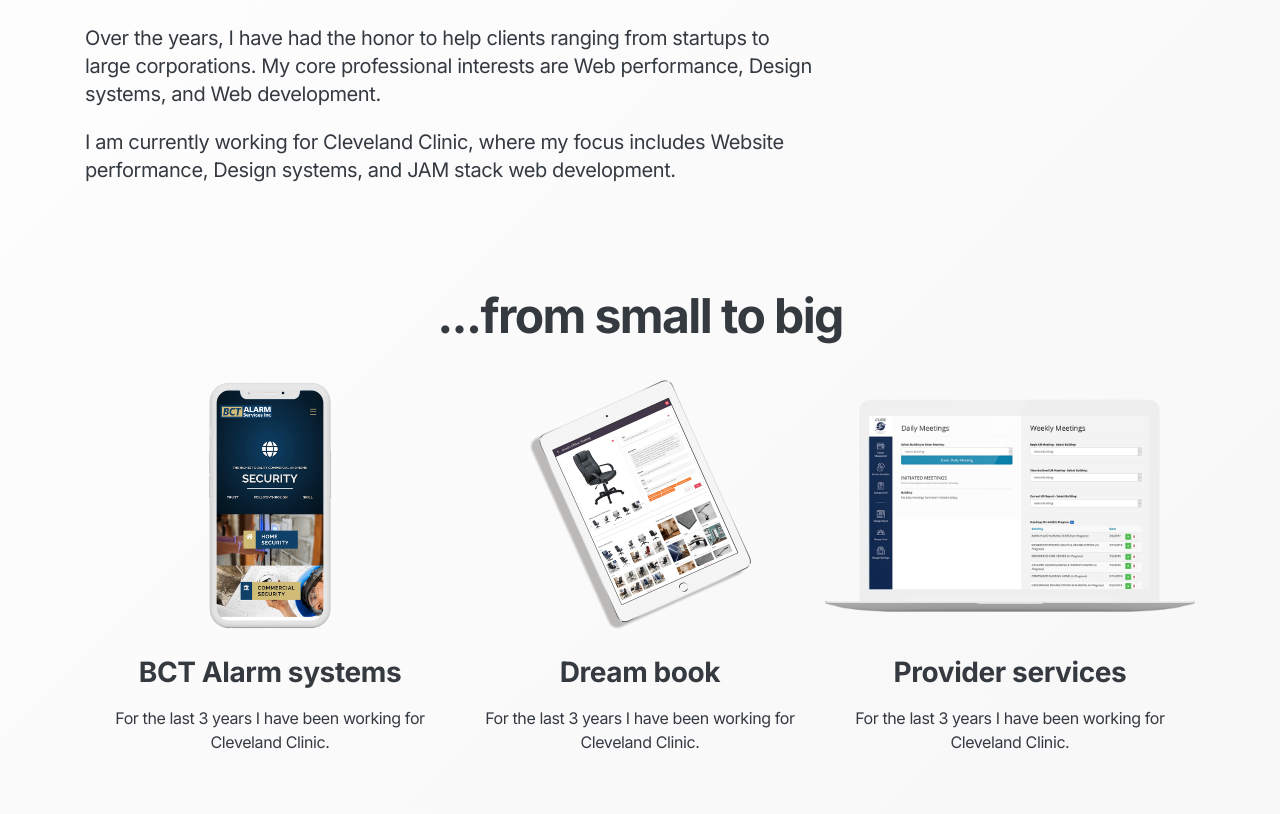
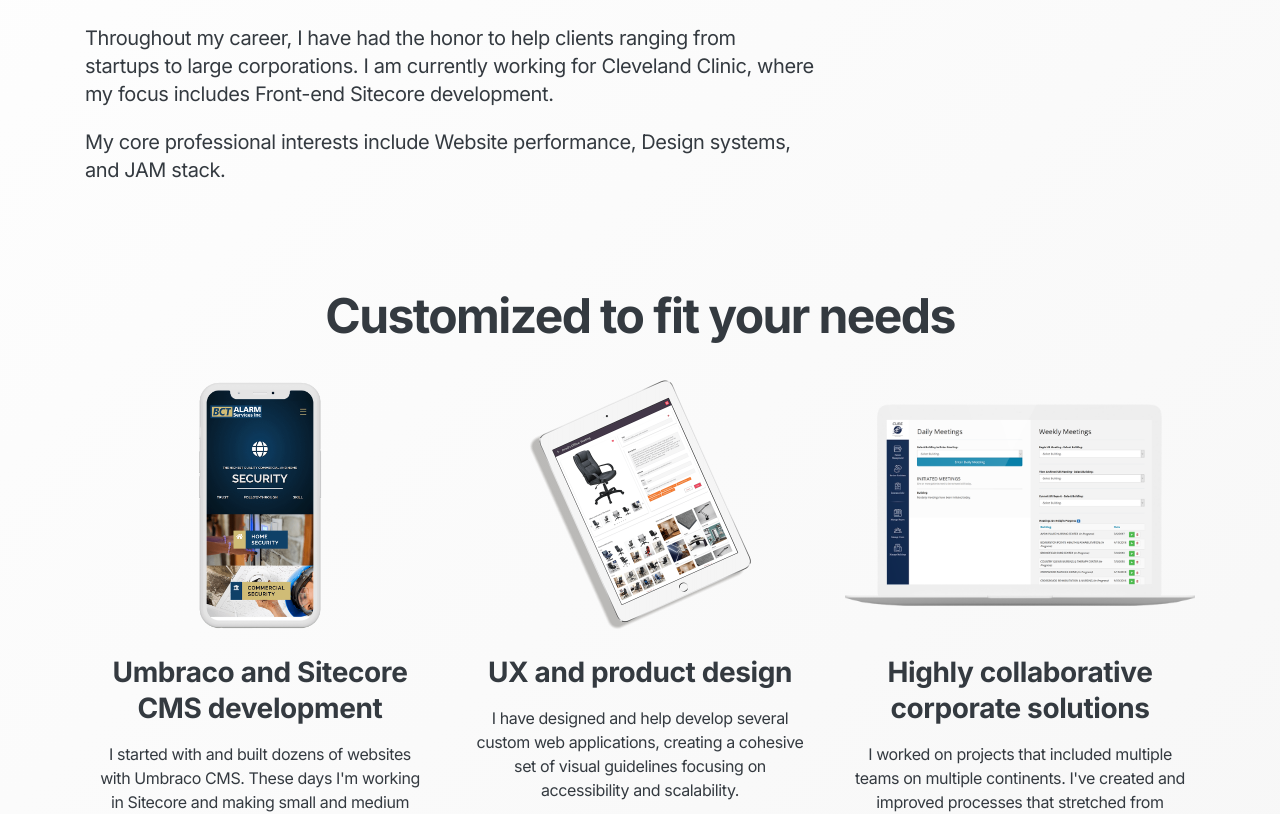
Before and after one commit to perkovz/personal-website, a Next.js app: page / in a window 1280 px wide. Shown: the part 580-1394 px from the top of the page. Built offline with nearby package versions, Linux system fonts and the light colour scheme.

Commit message:
Updating cards and content on the homepage.

```diff
--- a/pages/index.js
+++ b/pages/index.js
@@ -15,50 +15,54 @@
         <div className="col col-xl-8">
           <Image className={styles.profile} src="/profile.jpg" width={96} height={96} alt="profile picture" />
           <h1 className={styles.title}>I design and develop apps, websites, and systems.</h1>
-          <p className="text">Over the years, I have had the honor to help clients ranging from startups to large corporations. My core professional interests are Web performance, Design systems, and Web development.</p>
-          <p className="text">I am currently working for Cleveland Clinic, where my focus includes Website performance, Design systems, and JAM stack web development.</p>
+          <p className="text">Throughout my career, I have had the honor to help clients ranging from startups to large corporations. I am currently working for Cleveland Clinic, where my focus includes Front-end Sitecore development.</p>
+          <p className="text">My core professional interests include Website performance, Design systems, and JAM stack.</p>
         </div>
       </header>
 
       <section className="row mb-5">
         <div className="col-12">
-          <h2 className="text-4xl text-center">...from small to big</h2>
-          <div className="card__outer">
-            <div className="card__inner mb-5">
+          <h2 className="text-4xl text-center">Customized to fit your needs</h2>
+
+          <div className="row">
+            <div className="col-12 col-sm-6 col-lg-4">
               <div className="card text-center">
                 <div className="card__image">
-                  <Image className="" src="/bct_mobile.png" layout="fill" objectFit="contain" alt="" />
+                  <Image className="" src="/bct_mobile.png" layout="fill" objectFit="contain" alt="Website landing page on mobile view." />
                 </div>
-                <div className="card__title text-xl">BCT Alarm systems</div>
-                <div className="text-base px-2">For the last 3 years I have been working for Cleveland Clinic.</div>
+                <div className="card__title text-xl">Umbraco and Sitecore CMS development</div>
+                <div className="text-base px-2">I started with and built dozens of websites with Umbraco CMS. These days I'm working in Sitecore and making small and medium sites using the JAM stack.</div>
               </div>
             </div>
-            <div className="card__inner mb-5">
+
+            <div className="col-12 col-sm-6 col-lg-4">
               <div className="card text-center">
                 <div className="card__image">
-                  <Image className="" src="/dreambook_hero.png" layout="fill" objectFit="contain" alt="" />
+                  <Image className="" src="/dreambook_hero.png" layout="fill" objectFit="contain" alt="Product landing page" />
                 </div>
-                <div className="card__title text-xl">Dream book</div>
-                <div className="text-base px-2">For the last 3 years I have been working for Cleveland Clinic.</div>
+                <div className="card__title text-xl">UX and product design</div>
+                <div className="text-base px-2">I have designed and help develop several custom web applications, creating a cohesive set of visual guidelines focusing on accessibility and scalability.</div>
               </div>
             </div>
-            <div className="card__inner mb-5">
+
+            <div className="col-12 col-sm-6 col-lg-4">
               <div className="card text-center">
                 <div className="card__image">
-                  <Image className="" src="/provider_hero.png" layout="fill" objectFit="contain" alt="" />
+                  <Image className="" src="/provider_hero.png" layout="fill" objectFit="contain" alt="Dashboard of web application" />
                 </div>
-                <div className="card__title text-xl">Provider services</div>
-                <div className="text-base px-2">For the last 3 years I have been working for Cleveland Clinic.</div>
+                <div className="card__title text-xl">Highly collaborative corporate solutions</div>
+                <div className="text-base px-2">I worked on projects that included multiple teams on multiple continents. I've created and improved processes that stretched from content engineering through design systems to front-end development.</div>
               </div>
             </div>
           </div>
+
         </div>
       </section>
 
       <section className="row mb-5">
         <header className="col-12">
-          <h2 className="text-4xl">And I can help you with</h2>
-          <p className="text">I am currently working for Cleveland Clinic, where my focus includes Website performance, Design systems, and JAM stack web development.</p>
+          <h2 className="text-4xl">I can help you with</h2>
+          <p className="text">Projects requiring applied knowledge of website performance, design systems or JAM stack, strong communication, facilitation, and organizational understanding.</p>
         </header>
 
         <div className="col-12 col-sm-6 col-md-4">
@@ -86,7 +90,7 @@
         </div>
 
         <div className="col-12 col-sm-6 col-md-4">
-          <h3 className="text-2xl">03. Web Development</h3>
+          <h3 className="text-2xl">03. JAM Stack</h3>
           <p>My current interest and focus are JAM Stack Websites. I'm also skilled in the areas bellow:</p>
           <ul className="bolded-list">
             <li>Front-end web development</li>
--- a/styles/globals.scss
+++ b/styles/globals.scss
@@ -141,27 +141,6 @@
   width: 100%;
   position: relative;
 
-  &__outer {
-    display: flex;
-    flex-direction: row;
-    flex-wrap: wrap;
-    width: 100%;
-  }
-
-  &__inner {
-    display: flex;
-    flex-direction: row;
-    width: 100%;
-
-    @media (min-width: 480px) {
-      width: 50%;
-    }
-
-    @media (min-width: 1024px) {
-        width: 33.33%;
-    }
-  }
-
   &__image {
     position: relative;
     height: 250px;
```
